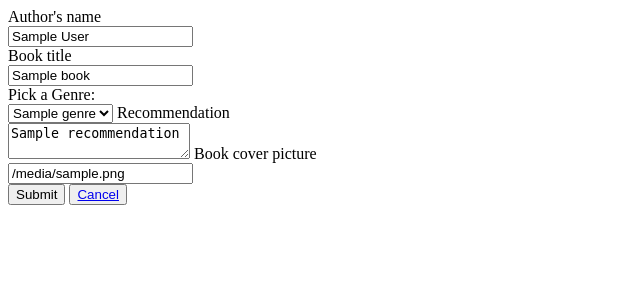
After one commit to TimeaKovacs86/PraiseABook, a Flask app: template templates/update.html in a window 1280 px wide. The commit adds this page. Shown: the top 300 px of the page, without its empty margins (0-640 px from the left). Run offline with Flask 2, Linux system fonts and the light colour scheme; the template is opened without the code that fills it: most values are stand-ins (such as "Sample title", 1, 10 or a date in 2020); parts of the project's set-up code (start-up, migrations or seed data) failed here and were passed over.

Commit message:
Update function, Cancel button to redirect to the home page

```diff
--- a/app.py
+++ b/app.py
@@ -1,6 +1,7 @@
 import os
 
 import pymongo as pymongo
+from bson import ObjectId
 from flask import Flask, render_template, request
 
 USERNAME = os.getenv("USERNAME")
@@ -24,6 +25,10 @@ def collect_data():
         book_array.append(books)
 
     return book_array
+
+
+def collect_data_update(item_id):
+    return collection.find({"_id": ObjectId(item_id)})
 
 
 @app.route('/')
@@ -56,5 +61,37 @@ def create():
     return render_template("base.html", books=collect_data())
 
 
+@app.route('/update/<item_id>')
+def fill_out_update(item_id):
+    book = collect_data_update(item_id)
+    return render_template('update.html', book=book)
+
+
+@app.route('/update/<id>', methods=["POST"])
+def update(id):
+    author = request.form["author"]
+    book_title = request.form["book_title"]
+    genre = request.form["genre"]
+    recommendation = request.form["recommendation"]
+    book_cover_pic = request.form["book_cover_pic"]
+
+    mydict = {
+        "author": author,
+        "title": book_title,
+        "genre": genre,
+        "cover_picture_link": book_cover_pic,
+        "recommendation": recommendation
+    }
+
+    collection.update_one(
+        {"_id": ObjectId(id)},
+        {
+            "$set": mydict
+        }
+    )
+
+    return render_template("base.html", books=collect_data())
+
+
 if __name__ == '__main__':
     app.run(host=os.environ.get("IP"), port=int(os.environ.get("PORT")), debug=True)
--- a/templates/base.html
+++ b/templates/base.html
@@ -15,7 +15,9 @@
 
 {% for item in books %}
     <p>{{ item.title }}</p>
+    <button><a href="{{ url_for('fill_out_update', item_id=item._id) }}">Update a book</a></button>
 {% endfor %}
+
 
 </body>
 
--- /dev/null
+++ b/templates/update.html
@@ -0,0 +1,40 @@
+<!doctype html>
+<html lang="en">
+<head>
+    <meta charset="UTF-8">
+    <meta name="viewport"
+          content="width=device-width, user-scalable=no, initial-scale=1.0, maximum-scale=1.0, minimum-scale=1.0">
+    <meta http-equiv="X-UA-Compatible" content="ie=edge">
+    <title>Document</title>
+</head>
+<body>
+
+{% for i in book %}
+
+    <form action="{{ url_for ('update',id=i._id) }}" method="POST">
+        <label for="author">Author's name</label><br>
+        <input type="text" id="author" name="author" placeholder="Author's name" value="{{ i.author }}" required><br>
+        <label for="book_title">Book title</label><br>
+        <input type="text" id="book_title" name="book_title" placeholder="Book title" value="{{ i.title }}"
+               required><br>
+        <label for="genre">Pick a Genre:</label><br>
+        <select id="genre" name="genre">
+            <option value="{{ i.genre }}" selected="selected">{{ i.genre }}</option>
+            <option value="Fantasy">Fantasy</option>
+            <option value="Horror">Horror</option>
+            <option value="Thriller">Thriller</option>
+        </select>
+        <label for="recommendation">Recommendation</label><br>
+        <textarea id="recommendation" name="recommendation" placeholder="Write your recommendation here..."
+                  required>{{ i.recommendation }}
+</textarea>
+        <label for="book_cover_pic">Book cover picture</label><br>
+        <input type="text" id="book_cover_pic" name="book_cover_pic" placeholder="Cover picture link"
+               value="{{ i.cover_picture_link }}" required><br>
+        <input type="submit" value="Submit">
+        <button><a href="{{ url_for('index') }}">Cancel</a></button>
+    </form>
+{% endfor %}
+
+</body>
+</html>
```
Also changed, not shown: templates/recommend.html (+5 -3 lines), static/css/custom.css (line endings or trailing spaces).
